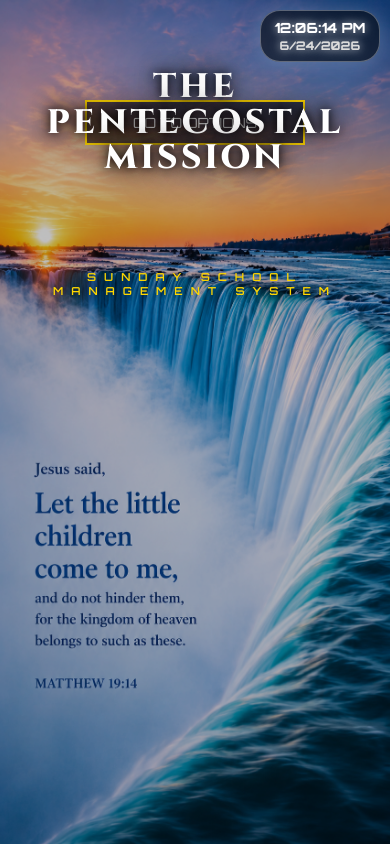
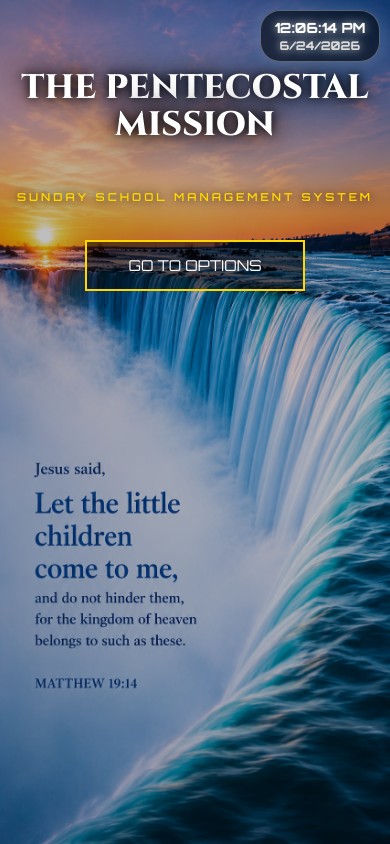
Before and after one commit to prabhu003007/sunday-school-management-system, a Flask app: page /index in a window 390 px wide. Run offline with Flask 3, Linux system fonts and the light colour scheme.

Commit message:
Improved mobile form layout

```diff
--- a/templates/index.html
+++ b/templates/index.html
@@ -162,26 +162,16 @@ body{
         background-repeat:no-repeat;
     }
 
-
     .clock{
         top:10px;
         right:10px;
+        left:auto;
         bottom:auto;
-    left:auto;
 
         font-size:14px;
         padding:8px 12px;
     }
 
-#enterBtn{
-    margin-top:0;
-
-    position:absolute;
-    top:100px;   /* adjust if needed */
-
-    left:50%;
-    transform:translateX(-50%);
-}
     .main-title{
         position:absolute;
         top:70px;
@@ -191,23 +181,22 @@ body{
         text-align:center;
 
         font-family:'Cinzel',serif;
-    font-size:85px;
+        font-size:42px;
         font-weight:800;
 
         color:#ffffff;
 
-    letter-spacing:3px;
+        line-height:1.1;
 
         text-shadow:
         0 0 10px rgba(0,0,0,.9),
         0 0 20px rgba(0,0,0,.9),
         0 0 40px rgba(0,0,0,.8);
+    }
 
-    z-index:20;
-}
     .online{
         position:absolute;
-    top:270px;
+        top:190px;
 
         width:100%;
 
@@ -215,14 +204,30 @@ body{
 
         color:#FFD700;
 
-    font-size:24px;
+        font-size:13px;
 
-    letter-spacing:8px;
+        letter-spacing:3px;
 
         text-shadow:
         0 0 10px rgba(0,0,0,.8);
+    }
 
-    z-index:20;
+    #enterBtn{
+        position:absolute;
+
+        top:240px;
+
+        left:50%;
+
+        transform:translateX(-50%);
+
+        margin-top:0;
+
+        padding:14px 30px;
+
+        font-size:15px;
+    }
+
 }
 </style>
 </head>
```
Lines whose indentation alone changed are shown as unchanged.
